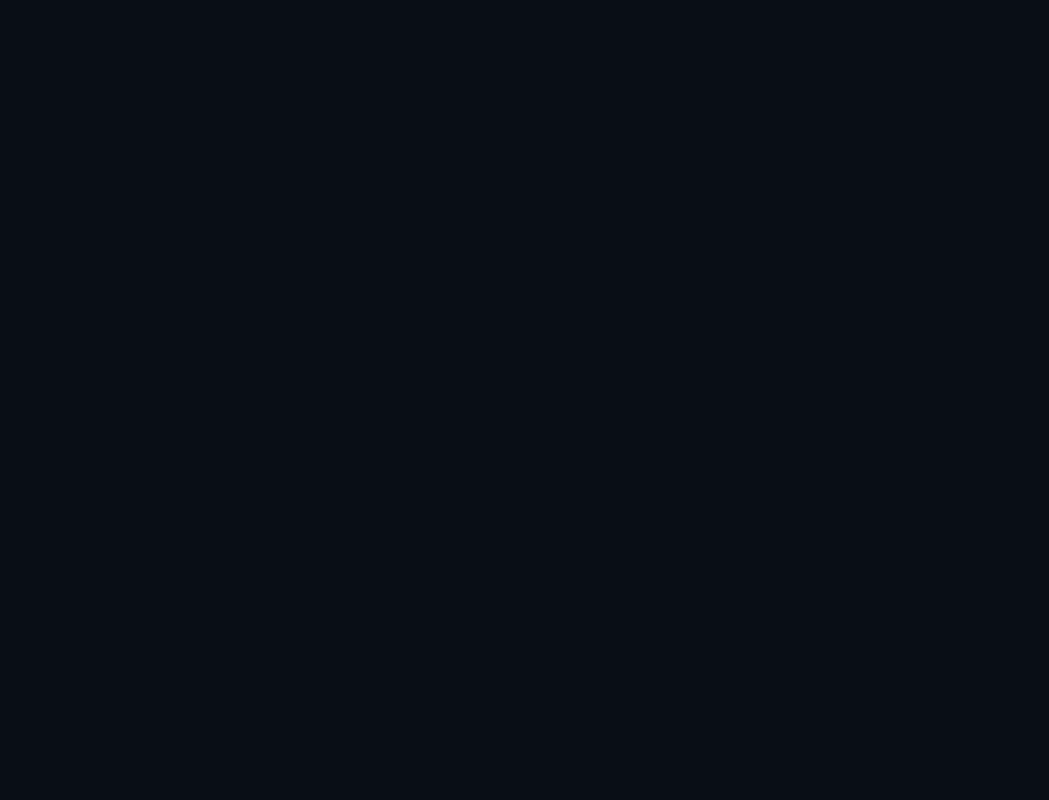
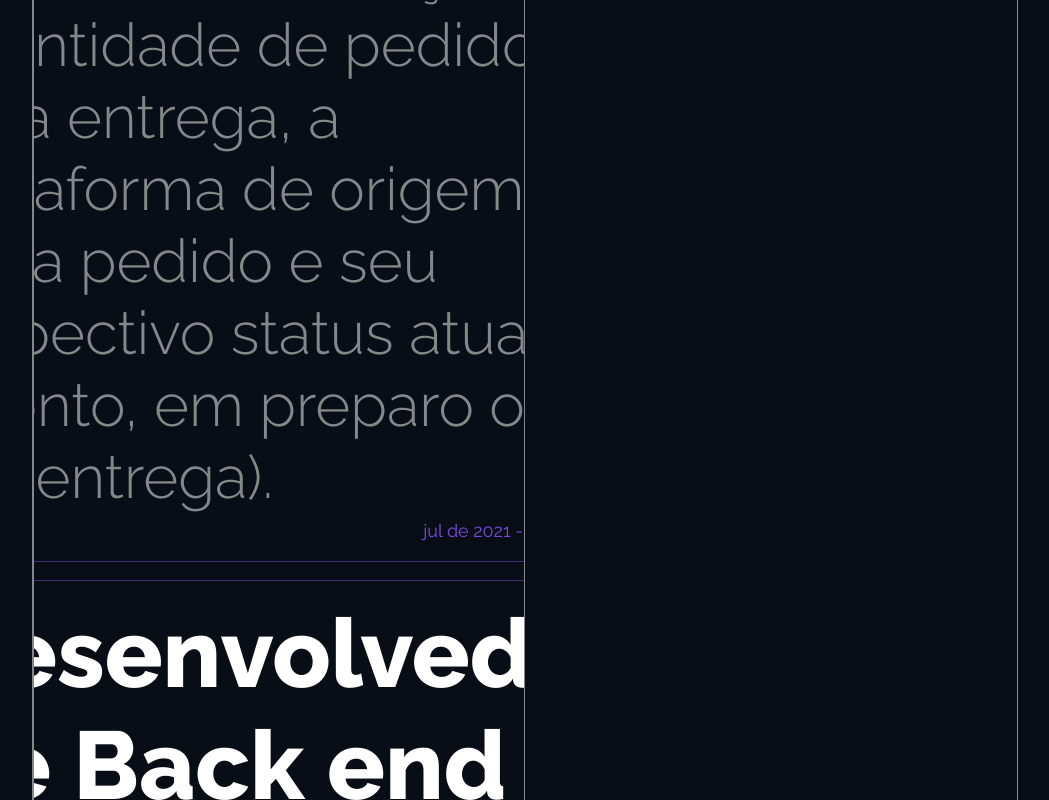
Before and after one commit to italosilva01/italo-portifolio, a Next.js app: page / in a window 1280 px wide. Shown: the part 5070-5870 px from the top of the page, without its empty margins (115-1164 px from the left). Before the commit the page ends 4102 px from the top, so only its background shows below. Built offline with nearby package versions, Linux system fonts and the light colour scheme.

Commit message:
update branch

```diff
--- a/src/app/components/atons/Card/index.tsx
+++ b/src/app/components/atons/Card/index.tsx
@@ -8,7 +8,7 @@ interface CardProps extends HTMLAttributes<HTMLDivElement> {
     className?: string;
 }
 
-interface CardHighlightedTextProps {
+interface CardHighlightedTextProps extends HTMLAttributes<HTMLDivElement> {
     text: string
 }
 
@@ -25,8 +25,7 @@ const CardTitle = ({ children, className, ...rest }: TypographyProps) => {
 }
 
 
-const CardResume = ({ children, ...rest }: TypographyProps) => {
-    const { className } = rest;
+const CardResume = ({ children, className = '', ...rest }: TypographyProps) => {
     return <Typography variant='h2' className={`text-base ${className}`} {...rest}>{children}</Typography>
 }
 
@@ -49,7 +48,7 @@ const CardImage = ({ alt, ...rest }: ImageProps) => {
     </div>
 }
 
-const CardHighlightedText = ({ text }: CardHighlightedTextProps) => <p className="font-bold text-xs md:text-lg text-purple-dark">{text}</p>
+const CardHighlightedText = ({ text, className }: CardHighlightedTextProps) => <p className={`text-xs md:text-lg text-purple-dark ${className}`}>{text}</p>
 
 
 export const Card = {
--- a/src/app/components/molecules/CardExperiences/index.tsx
+++ b/src/app/components/molecules/CardExperiences/index.tsx
@@ -1,13 +1,24 @@
 import React from "react"
 import { Card } from "../../atons/Card"
+import { useMobile } from "@/app/hooks/UseMobile"
 
 interface CardExperiencesProps {
     text: string,
     textResume: string,
+    durationExperience: string,
+    fromTo: string,
+    shortTextResume?: string,
 }
-export const CardExperience = ({ text, textResume }: CardExperiencesProps) => {
-    return <Card.Root className="min-w-[297px] !h-28 overflow-hidden sm:!p-1">
+export const CardExperience = ({ text, textResume, shortTextResume, durationExperience, fromTo }: CardExperiencesProps) => {
+    const isMobileScreen = useMobile();
+    const resume = isMobileScreen ? shortTextResume : textResume
+
+    return <Card.Root className="min-w-[297px] 2xl:min-w-[580px] 2xl:max-w-[580px] !h-fit !p-[1rem] flex flex-col gap-y-1">
         <Card.Title>{text}</Card.Title>
-        <Card.Resume>{textResume}</Card.Resume>
-    </Card.Root>
+        <Card.Resume>{resume}</Card.Resume>
+        <div className="w-full flex justify-between">
+            <Card.Highlight text={durationExperience} className="font-bold" />
+            <Card.Highlight text={fromTo} />
+        </div >
+    </Card.Root >
 }
--- a/src/app/components/molecules/MyJourney/index.tsx
+++ b/src/app/components/molecules/MyJourney/index.tsx
@@ -19,14 +19,14 @@ export const MyJourney = () => {
                 text='Trajetória até aqui'
                 classList="md:mx-auto hidden md:block text-center"
             />
-            <div className="grid grid-rows-2  md:grid-cols-2 w-full overflow-hidden">
-                <div className="border border-red-600 w-full overflow-x-scroll">
+            <div className="grid grid-rows-2 md:grid-cols-2 w-full overflow-hidden">
+                <div className="border border-red-600 w-full overflow-x-scroll md:h-fit md:overflow-auto">
                     <div className="w-fit md:mx-auto md:text-center">
                         <Text content="Área profissional" className="font-extrabold text-white whitespace-pre-line md:text-3xl" />
                         <Text content="2020 · Atualmente" className="text-xs md:text-2xl" />
                     </div>
-                    <div className="w-full flex gap-[18px] overflow-x-auto py-2.5">
-                        {professionalExperiencies.map((item, index) => <CardExperience text={item.title} key={index} textResume={item.description} />)}
+                    <div className="w-full flex gap-[18px] overflow-x-auto py-2.5 md:flex-col md:scroll-auto md:h-full md:items-center">
+                        {professionalExperiencies.map((item, index) => <CardExperience text={item.title} key={index} textResume={item.description} durationExperience={item.durationExperience} fromTo={item.fromTo} shortTextResume={item.shortDescription} />)}
                     </div>
 
 
--- /dev/null
+++ b/src/app/hooks/UseMobile/index.tsx
@@ -0,0 +1,19 @@
+import { useEffect, useState } from "react"
+
+export const useMobile = () => {
+    const [isMobileScreen, setIsMobileScreen] = useState(false);
+
+    useEffect(() => {
+        const mediaQuery = window.matchMedia('(max-width: 768px)');
+        const handleChangeIsMobileScreen = () => setIsMobileScreen(mediaQuery.matches);
+
+        handleChangeIsMobileScreen();
+        mediaQuery.addEventListener('change', handleChangeIsMobileScreen)
+
+        return () => {
+            mediaQuery.removeEventListener('change', handleChangeIsMobileScreen)
+        }
+    }, [])
+
+    return isMobileScreen;
+}
--- a/src/utils/constants.ts
+++ b/src/utils/constants.ts
@@ -38,8 +38,9 @@ export const projectsWorked = [{
 ]
 
 export const professionalExperiencies = [{
-    title: 'Desenvolvedor de front-end jr',
+    title: 'Desenvolvedor de front-end',
     description: 'Encarreguei-me do desenvolvimento do frontend utilizando React em conjunto com TypeScript no projeto Max. Este projeto visava centralizar os pedidos provenientes de diversas plataformas (como iFood, Uber Eats, entre outras) para uma loja específica. Através do Max, cada estabelecimento tinha acesso à visualização da quantidade de pedidos para entrega, a plataforma de origem de cada pedido e seu respectivo status atual (pronto, em preparo ou em entrega).',
+    shortDescription: 'Desenvolvi o frontend do Max com React e TypeScript para centralizar pedidos.',
     durationExperience: '2 meses',
     fromTo: 'jul de 2021 - ago de 2021'
 }, {
```
